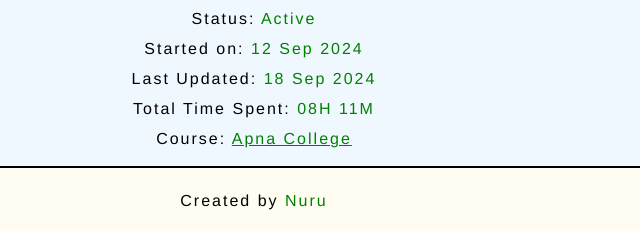
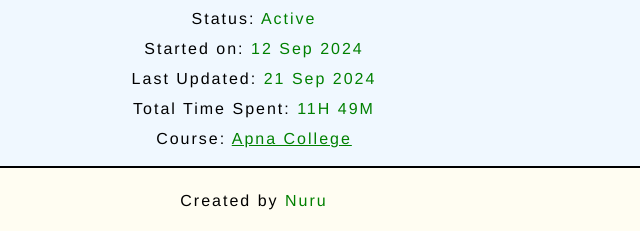
Before and after one commit to nuru7595/apna-college-css-projetcs, a plain HTML site: page index.html in a window 1280 px wide. Shown: the part 3172-3403 px from the top of the page, 386-1026 px from the left. Drawn offline with Linux system fonts and the light colour scheme.

Commit message:
Status Updated

```diff
--- a/index.html
+++ b/index.html
@@ -186,8 +186,8 @@
                 <div class="footer">
                     <p>Status: <span>Active</span></p>
                     <p>Started on: <span>12 Sep 2024</span></p>
-                    <p>Last Updated: <span>18 Sep 2024</span></p>
-                    <p>Total Time Spent: <span>08H 11M</span></p>
+                    <p>Last Updated: <span>21 Sep 2024</span></p>
+                    <p>Total Time Spent: <span>11H 49M</span></p>
                     <p>
                         Course:
                         <a
```
